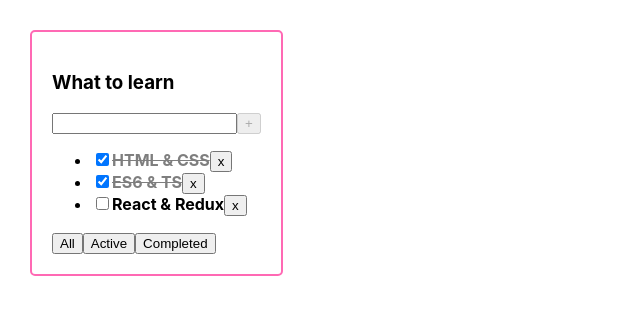
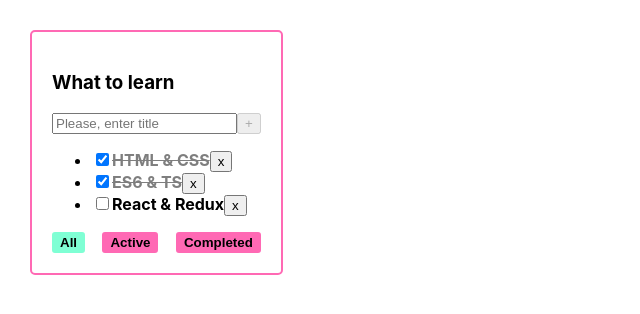
Before and after one commit to IgorBosin/to-do-list, a React (Create React App) app: page / in a window 1280 px wide. Shown: the top 314 px of the page, without its empty margins (0-640 px from the left). Built offline with nearby package versions, Linux system fonts and the light colour scheme.

Commit message:
lesson #4

```diff
--- a/src/App.css
+++ b/src/App.css
@@ -16,8 +16,26 @@
     color: red;
 }
 
-.active-filter {
+.active-filter-btn {
     background-color: aquamarine;
+    font-weight: bold;
+    color: black;
+    border: 2px solid aquamarine;
+    border-radius: 3px;
+}
+
+
+.filter-btn {
+    background-color: hotpink;
+    font-weight: bold;
+    color: black;
+    border: 2px solid hotpink;
+    border-radius: 3px;
+}
+
+.filter-btn-container {
+    display: flex;
+    justify-content: space-between;
 }
 
 .is-done {
@@ -38,3 +56,8 @@
 .task {
     font-weight: bold;
 }
+
+.input-error {
+    border: 2px solid red;
+    outline: none;
+}
--- a/src/App.tsx
+++ b/src/App.tsx
@@ -50,6 +50,7 @@ function App (): JSX.Element {
     return (
         <div className="App">
             <TodoList
+                filter={filter}
                 title={todoListTitle}
                 tasks={filteredTasks}
                 changeFilterValue={changeFilterValue}
--- a/src/TodoList.tsx
+++ b/src/TodoList.tsx
@@ -4,6 +4,7 @@ import {FilterValuesType} from "./App";
 
 type TodoListPropsType = {
     title: string
+    filter: FilterValuesType
     tasks: TaskType[]
     changeFilterValue: (filter: FilterValuesType) => void
     removeTask: (taskId: string) => void
@@ -35,19 +36,34 @@ const TodoList: FC<TodoListPropsType> = (props): JSX.Element => {
 
     //Controlled form inputs
     const [title, setTitle] = useState<string>('')
+    const [error, setError] = useState<boolean>(false)
+
+
+    const handlerCreator = (filter: FilterValuesType) => () => props.changeFilterValue(filter)
+
+
+    const maxLengthUserMessage: number = 15
+    const isUserMessageToLong: boolean = title.length > maxLengthUserMessage
 
     const addTask = () => {
         const trimmedTitle = title.trim()
         if (trimmedTitle) {
             props.addTask(trimmedTitle)
+        } else {
+            setError(true)
         }
         setTitle('')
     }
-    const onKeyDownAddTask = (e: React.KeyboardEvent<HTMLInputElement> ) => e.key=== 'Enter' && addTask()
-    const setAllFilterValue = () => props.changeFilterValue("all")
-    const setActiveFilterValue = () => props.changeFilterValue("active")
-    const setCompletedFilterValue = () => props.changeFilterValue("completed")
-    const changeLocalTitle = (e: ChangeEvent<HTMLInputElement>) => setTitle(e.currentTarget.value)
+    const onKeyDownAddTask = (e: React.KeyboardEvent<HTMLInputElement>) => e.key === 'Enter' && addTask()
+    const changeLocalTitle = (e: ChangeEvent<HTMLInputElement>) => {
+        error && setError(false)
+        setTitle(e.currentTarget.value)
+    }
+
+    const inputErrorClasses = error || isUserMessageToLong ? 'input-error' : ''
+    const userMaxLengthMessage = isUserMessageToLong && <div style={{color: 'hotpink'}}>Task title is to long</div>
+    const userErrorMessage = error && <div style={{color: 'hotpink'}}>Title is required</div>
+    const isAddBtnDisabled = title.length === 0
 
     return (
         <div className={"todolist"}>
@@ -56,18 +72,27 @@ const TodoList: FC<TodoListPropsType> = (props): JSX.Element => {
                 {/*<input ref={addTaskInput}/>*/}
                 {/*<button onClick={addTasks}>+</button>*/}
                 <input
+                    className={inputErrorClasses}
                     value={title}
+                    placeholder='Please, enter title'
                     onChange={changeLocalTitle}
                     onKeyDown={onKeyDownAddTask}/>
                 {/*<button onClick={() => props.addTask(title)}>+</button>*/}
-                <button disabled={title.length === 0} onClick={addTask}>+</button>
-                {title.length > 15 && <div style={{color: 'hotpink'}}>Task title is to long</div>}
+                <button disabled={isAddBtnDisabled} onClick={addTask}>+</button>
+                {userMaxLengthMessage}
+                {userErrorMessage}
             </div>
-            <TasksList changeTasksStatus={props.changeTasksStatus}  tasks={props.tasks} removeTask={props.removeTask}/>
-            <div>
-                <button onClick={setAllFilterValue}>All</button>
-                <button onClick={setActiveFilterValue}>Active</button>
-                <button onClick={setCompletedFilterValue}>Completed</button>
+            <TasksList changeTasksStatus={props.changeTasksStatus} tasks={props.tasks} removeTask={props.removeTask}/>
+            <div className={'filter-btn-container'}>
+                <button className={props.filter === 'all' ? 'active-filter-btn' : 'filter-btn'}
+                        onClick={handlerCreator("all")}>All
+                </button>
+                <button className={props.filter === 'active' ? 'active-filter-btn' : 'filter-btn'}
+                        onClick={handlerCreator("active")}>Active
+                </button>
+                <button className={props.filter === 'completed' ? 'active-filter-btn' : 'filter-btn'}
+                        onClick={handlerCreator("completed")}>Completed
+                </button>
             </div>
         </div>
     );
```
